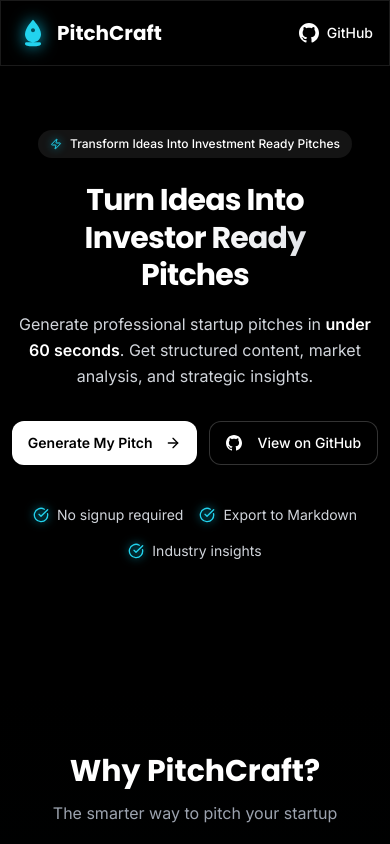
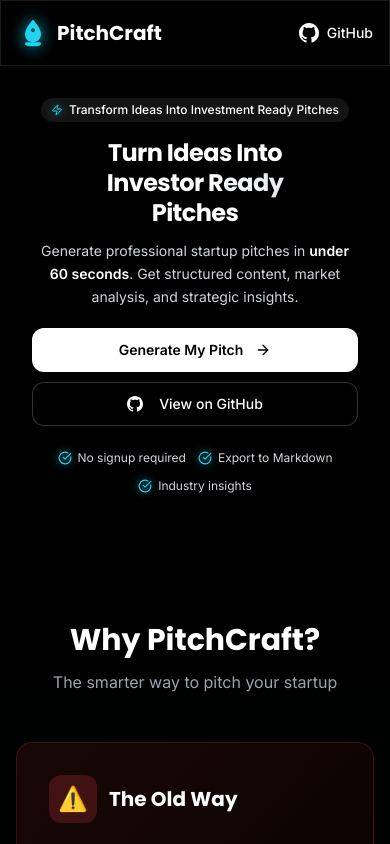
Before and after one commit to MuhammadTanveerAbbas/PitchCraft, a Next.js app: page / in a window 390 px wide. Shown: the top 844 px of the page. Built offline with nearby package versions, Linux system fonts and the light colour scheme.

Commit message:
Update project-landing.tsx

```diff
--- a/src/components/project-landing.tsx
+++ b/src/components/project-landing.tsx
@@ -61,9 +61,9 @@
       </nav>
 
       {/* Hero Section */}
-      <section className="container mx-auto py-16 md:py-20 animate-fade-in mb-16">
-        <div className="max-w-6xl mx-auto text-center">
-          <div className="inline-flex items-center gap-2 bg-accent px-3 py-1.5 md:px-4 md:py-2 rounded-full mb-6 md:mb-8">
+      <section className="container mx-auto py-8 md:py-20 animate-fade-in mb-8 md:mb-16">
+        <div className="max-w-6xl mx-auto text-center px-4">
+          <div className="inline-flex items-center gap-1.5 md:gap-2 bg-accent px-2.5 py-1 md:px-4 md:py-2 rounded-full mb-4 md:mb-8">
             <Zap
               className="h-3 w-3 md:h-4 md:w-4 text-cyan-400"
               style={{ filter: "drop-shadow(0 0 4px #06b6d4)" }}
@@ -72,21 +72,21 @@
               Transform Ideas Into Investment Ready Pitches
             </span>
           </div>
-          <h1 className="font-display font-bold text-3xl sm:text-4xl md:text-5xl lg:text-6xl xl:text-7xl tracking-tight mb-4 md:mb-6 leading-tight">
+          <h1 className="font-display font-bold text-2xl sm:text-3xl md:text-5xl lg:text-6xl xl:text-7xl tracking-tight mb-3 md:mb-6 leading-tight">
             Turn Ideas Into
             <span className="block gradient-text">Investor Ready</span>
             <span className="block text-white">Pitches</span>
           </h1>
-          <p className="text-base md:text-lg lg:text-xl text-gray-300 mb-8 md:mb-10 max-w-3xl mx-auto leading-relaxed">
+          <p className="text-sm md:text-lg lg:text-xl text-gray-300 mb-5 md:mb-10 max-w-3xl mx-auto leading-relaxed">
             Generate professional startup pitches in{" "}
             <span className="text-white font-semibold">under 60 seconds</span>.
             Get structured content, market analysis, and strategic insights.
           </p>
-          <div className="flex flex-row gap-3 md:gap-6 justify-center mb-10 md:mb-14">
+          <div className="flex flex-col sm:flex-row gap-2.5 md:gap-6 justify-center mb-6 md:mb-14">
             <Link href={project.demoUrl} prefetch={true}>
               <Button
                 size="lg"
-                className="bg-white text-black hover:bg-gray-200 text-sm md:text-base px-4 py-3 md:px-8 md:py-5 font-semibold rounded-xl"
+                className="bg-white text-black hover:bg-gray-200 text-sm md:text-base px-5 py-2.5 md:px-8 md:py-5 font-semibold rounded-xl w-full sm:w-auto"
               >
                 Generate My Pitch{" "}
                 <ArrowRight className="ml-1 md:ml-2 h-4 w-4 md:h-5 md:w-5" />
@@ -96,14 +96,15 @@
               href="https://github.com/MuhammadTanveerAbbas/pitchcraft"
               target="_blank"
               rel="noopener noreferrer"
+              className="w-full sm:w-auto"
             >
               <Button
                 variant="outline"
                 size="lg"
-                className="border-white/20 text-white hover:bg-white/10 text-sm md:text-base px-4 py-3 md:px-8 md:py-5 rounded-xl"
+                className="border-white/20 text-white hover:bg-white/10 text-sm md:text-base px-5 py-2.5 md:px-8 md:py-5 rounded-xl w-full"
               >
                 <svg
-                  className="mr-2 h-5 w-5"
+                  className="mr-2 h-4 w-4 md:h-5 md:w-5"
                   fill="currentColor"
                   viewBox="0 0 24 24"
                   aria-hidden="true"
@@ -114,31 +115,31 @@
               </Button>
             </a>
           </div>
-          <div className="flex flex-row flex-wrap justify-center gap-4 md:gap-8 max-w-3xl mx-auto">
-            <div className="flex items-center justify-center gap-2 md:gap-3">
+          <div className="flex flex-row flex-wrap justify-center gap-3 md:gap-8 max-w-3xl mx-auto">
+            <div className="flex items-center justify-center gap-1.5 md:gap-3">
               <CheckCircle
-                className="h-4 w-4 md:h-5 md:w-5 text-cyan-400 flex-shrink-0"
+                className="h-3.5 w-3.5 md:h-5 md:w-5 text-cyan-400 flex-shrink-0"
                 style={{ filter: "drop-shadow(0 0 4px #06b6d4)" }}
               />
-              <span className="text-gray-300 text-sm md:text-base">
+              <span className="text-gray-300 text-xs md:text-base">
                 No signup required
               </span>
             </div>
-            <div className="flex items-center justify-center gap-2 md:gap-3">
+            <div className="flex items-center justify-center gap-1.5 md:gap-3">
               <CheckCircle
-                className="h-4 w-4 md:h-5 md:w-5 text-cyan-400 flex-shrink-0"
+                className="h-3.5 w-3.5 md:h-5 md:w-5 text-cyan-400 flex-shrink-0"
                 style={{ filter: "drop-shadow(0 0 4px #06b6d4)" }}
               />
-              <span className="text-gray-300 text-sm md:text-base">
+              <span className="text-gray-300 text-xs md:text-base">
                 Export to Markdown
               </span>
             </div>
-            <div className="flex items-center justify-center gap-2 md:gap-3">
+            <div className="flex items-center justify-center gap-1.5 md:gap-3">
               <CheckCircle
-                className="h-4 w-4 md:h-5 md:w-5 text-cyan-400 flex-shrink-0"
+                className="h-3.5 w-3.5 md:h-5 md:w-5 text-cyan-400 flex-shrink-0"
                 style={{ filter: "drop-shadow(0 0 4px #06b6d4)" }}
               />
-              <span className="text-gray-300 text-sm md:text-base">
+              <span className="text-gray-300 text-xs md:text-base">
                 Industry insights
               </span>
             </div>
```
